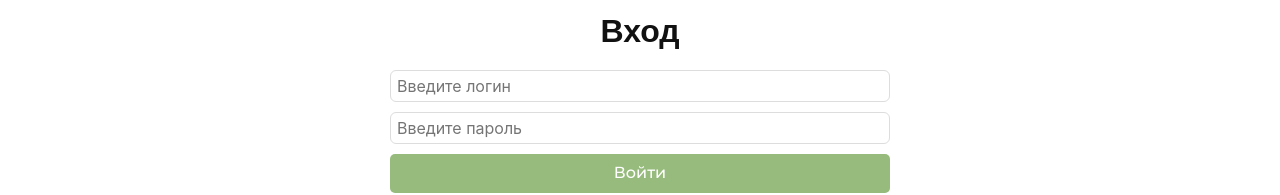
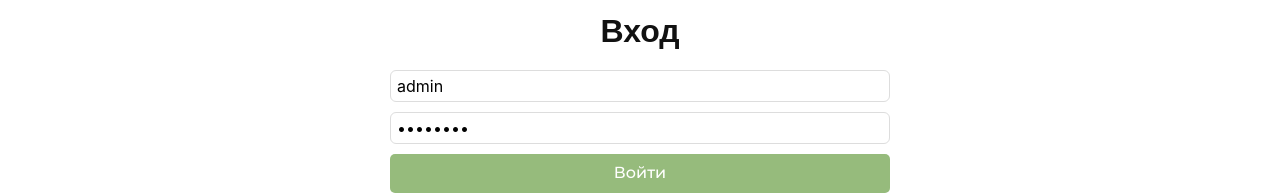
Before and after one commit to Yuoo15/school_project, a React (Vite) app: page /login in a window 1280 px wide. Shown: the part 278-473 px from the top of the page. Built offline with nearby package versions, Linux system fonts and the light colour scheme.

Commit message:
add login

```diff
--- a/src/pages/login/login.jsx
+++ b/src/pages/login/login.jsx
@@ -9,7 +9,14 @@ export default () => {
   const location = useLocation();
   const { login } = useAuth();
   const fromPage = location.state?.from?.pathname || "/";
-  const { register, handleSubmit, formState } = useForm({ mode: "onChange" });
+  // Добавляем стандартные значения
+  const { register, handleSubmit, formState } = useForm({
+    mode: "onChange",
+    defaultValues: {
+      username: "admin",
+      password: "admin123"
+    }
+  });
 
   const handler = (data) => {
     const { username, password } = data;
```
